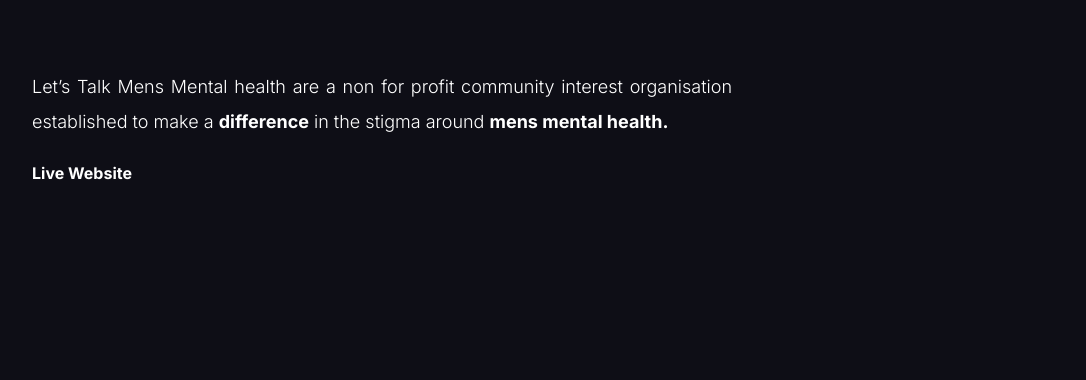
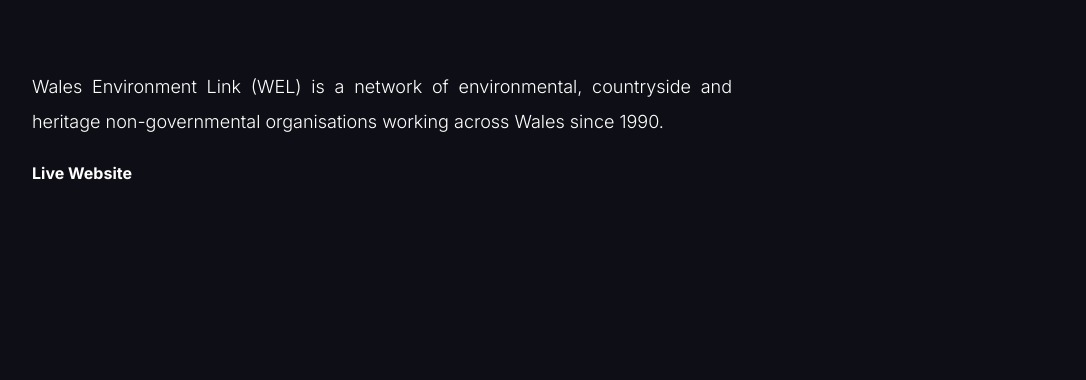
Before and after one commit to KeelanJon/keelanjon-website, a Gatsby site: page /projects/waleslink-project in a window 1280 px wide. Shown: the part 357-737 px from the top of the page, without its empty margins (96-1182 px from the left). Built offline with nearby package versions, Linux system fonts and the light colour scheme; Gatsby itself is replaced by a stand-in of ours.

Commit message:
Updated WEL project text

```diff
--- a/src/pages/projects/waleslink-project.js
+++ b/src/pages/projects/waleslink-project.js
@@ -17,11 +17,11 @@
       <Header>
         <h1>{projectInfo.title}</h1>
         <p>
-          Let’s Talk Mens Mental health are a non for profit community interest
-          organisation established to make a <span>difference</span> in the
-          stigma around <span>mens mental health.</span>
+          Wales Environment Link (WEL) is a network of environmental,
+          countryside and heritage non-governmental organisations working across
+          Wales since 1990.
         </p>
-        <Link to="https://letstalk.keelsdesign.co.uk/">Live Website</Link>
+        <Link to="https://waleslink.org">Live Website</Link>
       </Header>
       <DetailsSection id="overview">
         <DetailCard>
```
